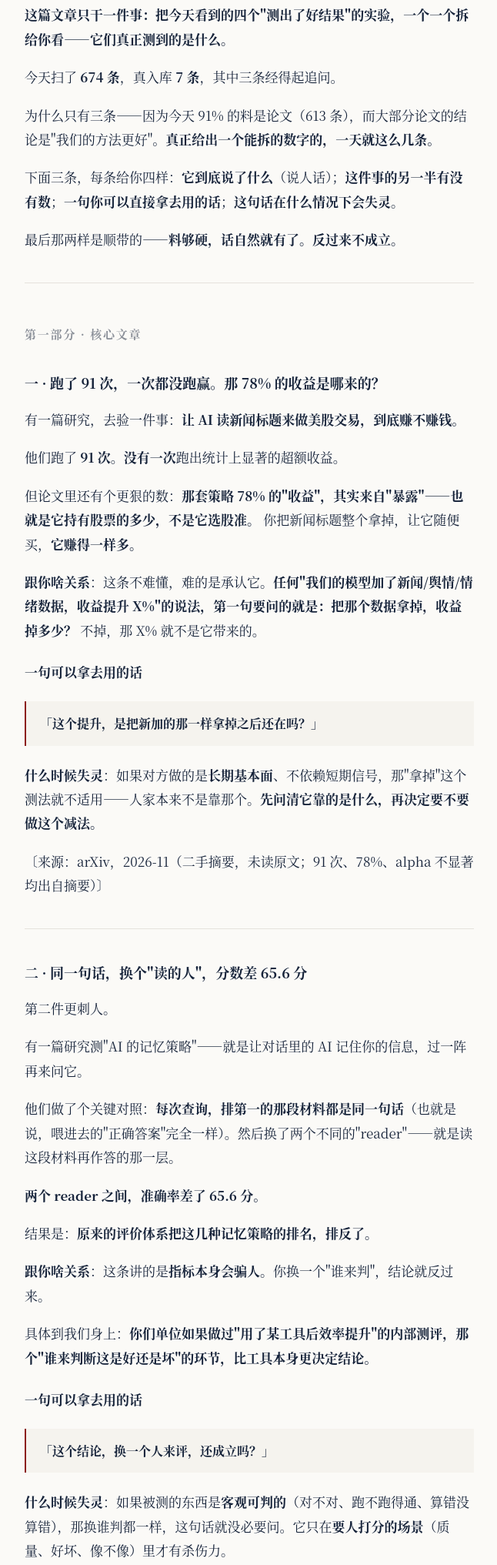
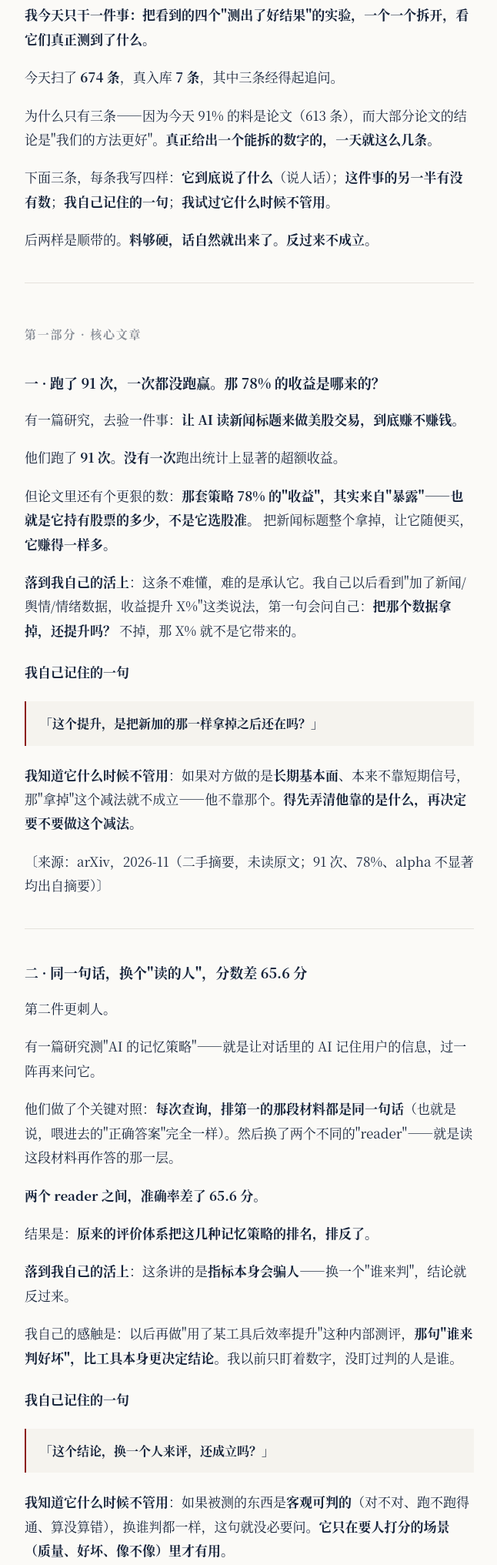
Before and after one commit to daorucuo/ai-citation-notes, a plain HTML site: page site/notes/ninety-one-runs-never-beat-the-market.html in a window 1280 px wide. Shown: the part 545-2578 px from the top of the page at 77% size, without its empty margins (316-962 px from the left). Drawn offline with Linux system fonts and the light colour scheme.

Commit message:
改人称：全文由「教你」改为「我学到」——消灭当老师的口吻
导演 11-18 指令：不要教训别人，说自己。改法：
- 跟你啥关系 → 落到我自己的活上
- 一句可以拿去用的话 → 我自己记住的一句
- 这句话什么时候会失灵 → 我知道它什么时候不管用
- 三把尺子——这张存下来 → 我给自己记的三句
- 全文「你」从 20+ 处降到 3 处，剩下三处都是引用原话（假媒体反问、厂商产品描述）

事实与数字一字未动。

```diff
--- a/site/notes/ninety-one-runs-never-beat-the-market.html
+++ b/site/notes/ninety-one-runs-never-beat-the-market.html
@@ -125,38 +125,38 @@
   <h1>91 次运行，一次都没跑赢。那 78% 的收益是哪来的？</h1>
   <p class="date">2026-11-18 · 技术 · 评测与测量</p>
 
-<div class="lead"><p>今天四条论文，各自用不同办法证明了同一件事 —— 你测出来的那个数，可能测的是尺子，不是对象。而 674 条候选里，91% 是我们根本不读的论文，中文源只有 5 条。</p></div>
+<div class="lead"><p>今天四条论文，各自用不同办法证明了同一件事 —— 我们测出来的那个数，可能测的是尺子，不是对象。而 674 条候选里，91% 是我们根本不读的论文，中文源只有 5 条。</p></div>
 <p class="src">源：arXiv 2026-11（二手摘要，未读原文）／Press-Gazette、Poynter、Class-Central、Digiday、CJR 2026-11-17（英文源）／X 上 57 个账号 213 条原文（一手，实读一部分）</p>
 
 <hr>
-<p><strong>这篇文章只干一件事：把今天看到的四个"测出了好结果"的实验，一个一个拆给你看——它们真正测到的是什么。</strong></p>
+<p><strong>我今天只干一件事：把看到的四个"测出了好结果"的实验，一个一个拆开，看它们真正测到了什么。</strong></p>
 <p>今天扫了 <strong>674 条</strong>，真入库 <strong>7 条</strong>，其中三条经得起追问。</p>
 <p>为什么只有三条——因为今天 91% 的料是论文（613 条），而大部分论文的结论是"我们的方法更好"。<strong>真正给出一个能拆的数字的，一天就这么几条。</strong></p>
-<p>下面三条，每条给你四样：<strong>它到底说了什么</strong>（说人话）；<strong>这件事的另一半有没有数</strong>；<strong>一句你可以直接拿去用的话</strong>；<strong>这句话在什么情况下会失灵</strong>。</p>
-<p>最后那两样是顺带的——<strong>料够硬，话自然就有了。反过来不成立。</strong></p>
+<p>下面三条，每条我写四样：<strong>它到底说了什么</strong>（说人话）；<strong>这件事的另一半有没有数</strong>；<strong>我自己记住的一句</strong>；<strong>我试过它什么时候不管用</strong>。</p>
+<p>后两样是顺带的。<strong>料够硬，话自然就出来了。反过来不成立。</strong></p>
 <hr>
 <h2>第一部分 · 核心文章</h2>
 <h3>一 · 跑了 91 次，一次都没跑赢。那 78% 的收益是哪来的？</h3>
 <p>有一篇研究，去验一件事：<strong>让 AI 读新闻标题来做美股交易，到底赚不赚钱。</strong></p>
 <p>他们跑了 <strong>91 次</strong>。<strong>没有一次</strong>跑出统计上显著的超额收益。</p>
-<p>但论文里还有个更狠的数：<strong>那套策略 78% 的"收益"，其实来自"暴露"——也就是它持有股票的多少，不是它选股准。</strong> 你把新闻标题整个拿掉，让它随便买，<strong>它赚得一样多。</strong></p>
-<p><strong>跟你啥关系</strong>：这条不难懂，难的是承认它。<strong>任何"我们的模型加了新闻/舆情/情绪数据，收益提升 X%"的说法，第一句要问的就是：把那个数据拿掉，收益掉多少？</strong> 不掉，那 X% 就不是它带来的。</p>
-<h4>一句可以拿去用的话</h4>
+<p>但论文里还有个更狠的数：<strong>那套策略 78% 的"收益"，其实来自"暴露"——也就是它持有股票的多少，不是它选股准。</strong> 把新闻标题整个拿掉，让它随便买，<strong>它赚得一样多。</strong></p>
+<p><strong>落到我自己的活上</strong>：这条不难懂，难的是承认它。我自己以后看到"加了新闻/舆情/情绪数据，收益提升 X%"这类说法，第一句会问自己：<strong>把那个数据拿掉，还提升吗？</strong> 不掉，那 X% 就不是它带来的。</p>
+<h4>我自己记住的一句</h4>
 <blockquote><p><strong>「这个提升，是把新加的那一样拿掉之后还在吗？」</strong></p></blockquote>
-<p><strong>什么时候失灵</strong>：如果对方做的是<strong>长期基本面</strong>、不依赖短期信号，那"拿掉"这个测法就不适用——人家本来不是靠那个。<strong>先问清它靠的是什么，再决定要不要做这个减法。</strong></p>
+<p><strong>我知道它什么时候不管用</strong>：如果对方做的是<strong>长期基本面</strong>、本来不靠短期信号，那"拿掉"这个减法就不成立——他不靠那个。<strong>得先弄清他靠的是什么，再决定要不要做这个减法。</strong></p>
 <p>〔来源：arXiv，2026-11（二手摘要，未读原文；91 次、78%、alpha 不显著均出自摘要）〕</p>
 <hr>
 <h3>二 · 同一句话，换个"读的人"，分数差 65.6 分</h3>
 <p>第二件更刺人。</p>
-<p>有一篇研究测"AI 的记忆策略"——就是让对话里的 AI 记住你的信息，过一阵再来问它。</p>
+<p>有一篇研究测"AI 的记忆策略"——就是让对话里的 AI 记住用户的信息，过一阵再来问它。</p>
 <p>他们做了个关键对照：<strong>每次查询，排第一的那段材料都是同一句话</strong>（也就是说，喂进去的"正确答案"完全一样）。然后换了两个不同的"reader"——就是读这段材料再作答的那一层。</p>
 <p><strong>两个 reader 之间，准确率差了 65.6 分。</strong></p>
 <p>结果是：<strong>原来的评价体系把这几种记忆策略的排名，排反了。</strong></p>
-<p><strong>跟你啥关系</strong>：这条讲的是<strong>指标本身会骗人</strong>。你换一个"谁来判"，结论就反过来。</p>
-<p>具体到我们身上：<strong>你们单位如果做过"用了某工具后效率提升"的内部测评，那个"谁来判断这是好还是坏"的环节，比工具本身更决定结论。</strong></p>
-<h4>一句可以拿去用的话</h4>
+<p><strong>落到我自己的活上</strong>：这条讲的是<strong>指标本身会骗人</strong>——换一个"谁来判"，结论就反过来。</p>
+<p>我自己的感触是：以后再做"用了某工具后效率提升"这种内部测评，<strong>那句"谁来判好坏"，比工具本身更决定结论</strong>。我以前只盯着数字，没盯过判的人是谁。</p>
+<h4>我自己记住的一句</h4>
 <blockquote><p><strong>「这个结论，换一个人来评，还成立吗？」</strong></p></blockquote>
-<p><strong>什么时候失灵</strong>：如果被测的东西是<strong>客观可判的</strong>（对不对、跑不跑得通、算错没算错），那换谁判都一样，这句话就没必要问。它只在<strong>要人打分的场景</strong>（质量、好坏、像不像）里才有杀伤力。</p>
+<p><strong>我知道它什么时候不管用</strong>：如果被测的东西是<strong>客观可判的</strong>（对不对、跑不跑得通、算没算错），换谁判都一样，这句就没必要问。<strong>它只在要人打分的场景（质量、好坏、像不像）里才有用。</strong></p>
 <p>〔来源：arXiv，2026-11（二手摘要，未读原文；65.6 分与"排名排反"出自摘要）〕</p>
 <hr>
 <h3>三 · 7,200 个学生、19 所大学：老师自己做的 AI 有用，统一发的没用</h3>
@@ -164,47 +164,47 @@
 <p><strong>19 所大学，7,200 名学生</strong>，做了一次对照实验。比的是两种 AI：</p>
 <ul><li><strong>一种由教这门课的老师自己设计</strong>（他知道学生会在哪儿卡住）</li><li><strong>一种是统一的通用聊天机器人</strong>（谁都能用那种）</li></ul>
 <p>结果：<strong>老师自己设计的那种，成绩涨了。通用那种，没用。</strong> 而且还有一条：<strong>学生的满意度，两种都没动。</strong></p>
-<p><strong>跟你啥关系</strong>：这条直接打在一个正在发生的事上——<strong>很多单位现在推 AI 的方式，是"统一采购、从上往下发"</strong>。</p>
-<p>而这次唯一的对照实验说的是：<strong>发下去的那一类，不涨成绩。涨成绩的是"教这门课的人自己做的"。</strong></p>
-<h4>一句可以拿去用的话</h4>
+<p><strong>落到我自己的活上</strong>：我原来默认"统一采购、从上往下发"是最高效的。这次唯一的对照实验把我说服了一半——<strong>发下去的那一类不涨成绩，涨成绩的是"教这门课的人自己做的"。</strong></p>
+<p>我现在的想法是：以后看一个 AI 项目，先去问它是谁设计的，而不是先问它用了什么模型。</p>
+<h4>我自己记住的一句</h4>
 <blockquote><p><strong>「这东西是谁设计的？是教这门课的人，还是采购部门？」</strong></p></blockquote>
-<p><strong>什么时候失灵</strong>：如果这个 AI 干的是<strong>标准化事务</strong>（报销、排课、查规章），那谁设计都一样，甚至采购的更好——因为它要的是稳定不是贴切。<strong>这条只在"要贴着具体的人的具体困难"的场景里成立。</strong></p>
+<p><strong>我知道它什么时候不管用</strong>：如果这个 AI 干的是<strong>标准化事务</strong>（报销、排课、查规章），谁设计都一样，甚至采购的更稳。<strong>这条只在"要贴着具体的人的具体困难"的时候成立。</strong></p>
 <p>〔来源：arXiv，2026-11（二手摘要，未读原文；19 校、7,200 人、满意度零结果出自摘要）〕</p>
 <hr>
 <h2>有一条是我自己拼出来的，得说清楚</h2>
-<blockquote><p><strong>今天这四条论文，各自用不同办法证明了同一件事：你测出来的那个数，可能测的是尺子，不是对象。</strong></p></blockquote>
+<blockquote><p><strong>今天这四条论文，各自用不同办法证明了同一件事：我们测出来的那个数，可能测的是尺子，不是对象。</strong></p></blockquote>
 <ul><li>第一条：<strong>78% 的收益</strong>，是"暴露"不是"选择"</li><li>第二条：<strong>65.6 分的差距</strong>，来自"谁来读"，不是"记得准不准"</li><li>第三条：<strong>成绩涨了满意度没动</strong>——两个指标，两个方向</li><li>还有一条没细写：<strong>只换裁判最多动 7.2 分、只换提问方式动 9.3 分，而且他们是在试卷本身上调的参</strong></li></ul>
 <h3>⚠️ 但这个"同一件事"是我拼的，不是任何一篇说的</h3>
 <p>四篇论文互不引用，行当也不同（美股回测／对话记忆／课堂教学／评测方法）。<strong>"它们都在说尺子"这句话是我读出来的，原文没有这个说法。</strong></p>
-<p>⇒ 它是个<strong>假设</strong>，不是发现。要验它，得看这四篇的作者会不会同意"你们其实在说同一件事"——<strong>我猜至少第一篇不会同意。</strong></p>
+<p>⇒ 它是个<strong>假设</strong>，不是发现。要验它，得看这四篇的作者会不会同意"这四篇其实在说同一件事"——<strong>我猜至少第一篇不会同意。</strong></p>
 <hr>
 <h2>第二部分 · 其他值得知道的</h2>
 <p><strong>这一部分的料和上面不一样：它们全部来自英文源。</strong></p>
 <p>今天 674 条候选里，<strong>中文源只有 5 条</strong>——剩下 613 条是 arXiv 论文、56 条是英文媒体。下面这四件事，中文源里一条都没有。</p>
-<p>你在我这儿读完就够了，不用去哪儿找原文。</p>
+<p>这些我自己读完了，记在这儿。</p>
 <h3>一 · 一份"假媒体"的实测：12 个记者，查无此人</h3>
 <p>有人查了三家看起来很正常的 B2B 行业媒体，发现<strong>里面 12 个以上的"记者"根本不存在</strong>——头像是生成的，履历是编的，文章全是 AI 写的。</p>
 <p>这个站的月访问量只有 <strong>166</strong>。</p>
 <p>但重点是下一步：<strong>当有人去质疑时，对方的回应是——「请你先证明你不是机器人」。</strong></p>
-<p><strong>跟你啥关系</strong>：这条最值钱的不是"有假媒体"，是<strong>它把举证责任反过来了</strong>。以后你收到某个"行业媒体"的采访、约稿、评奖邀请，先去看它的人是不是真的存在——<strong>这比看它写得好不好有用。</strong></p>
+<p><strong>我自己记下来的一点</strong>：这条最值钱的不是"有假媒体"，是<strong>它把举证责任反过来了</strong>。我以后收到某个"行业媒体"的采访、约稿、评奖邀请，会先去看它的人是不是真的存在——<strong>这比看它写得好不好有用。</strong></p>
 <h3>二 · 80 多家出版社，要给"引用"建一本账</h3>
 <p>一个由英美出版社组成的联盟（SPUR）在做一件事：<strong>给"引用"建账</strong>——内容怎么被使用的要先声明、被谁用了要看得见、被无视的时候要能拿出证据。</p>
 <p>同一天，<strong>《每日邮报》的母公司也加入了这个联盟</strong>。</p>
-<p><strong>跟你啥关系</strong>：这就是我们第一条讲的那件事的另一头——<strong>AI 回答里提到谁，现在有人要收费、有人要记账。</strong> 内容这一行正在从"被白用"往"必须有账"走。</p>
+<p><strong>我自己记下来的一点</strong>：这就是第一条那件事的另一头——<strong>AI 回答里提到谁，现在有人要收费、有人要记账。</strong> 内容这一行正在从"被白用"往"必须有账"走。</p>
 <h3>三 · 路透社的记者，授权罢工</h3>
 <p>路透社的记者投票授权罢工，理由是<strong>要公司把"AI 不许用来裁人"写进合同</strong>。</p>
-<p><strong>跟你啥关系</strong>：这是我们上周记过的那条线的延续——<strong>编辑部里，AI 的问题已经不是"好不好用"，是"用了之后谁走"。</strong></p>
+<p><strong>我自己记下来的一点</strong>：这是我们上周记过的那条线的延续——<strong>编辑部里，AI 的问题已经不是"好不好用"，是"用了之后谁走"。</strong></p>
 <h3>四 · Coursera 收购了 Udemy，却"故意"没合并</h3>
 <p>在线教育两大平台合并了，但<strong>课程和用户体系故意没有打通</strong>。</p>
-<p><strong>跟你啥关系</strong>：这条对做教育的人有意义——<strong>两家合了却不合，说明它们自己也知道两边的用户不是一种人。</strong> 这跟第三条（老师自己设计的 AI 才有用）是同一个道理的另一种说法。</p>
+<p><strong>我自己记下来的一点</strong>：<strong>两家合了却不合，说明它们自己也知道两边的用户不是一种人。</strong> 这跟第三条（老师自己设计的才有用）是同一个道理的另一种说法。</p>
 <hr>
 <h3>五 · GPT-6.2 已经上线了，而且分了两个版本</h3>
 <p>一条产品公告：<strong>GPT-6.2 Astra 和 GPT-6.2 Sol 已经可用</strong>。Astra 在一项叫 WANDR 的基准上得分 <strong>0.783</strong>，比上一代 GPT-6 Astra <strong>高 0.095</strong>，<strong>每次任务成本约 12.54 美元</strong>。</p>
-<p><strong>跟你啥关系</strong>：这就是"模型又换代了"最具体的一次。<strong>如果你的单位还在讨论"要不要上 AI"，那讨论的对象已经换了三轮。</strong> 值得知道的是——<strong>它现在按"每次任务多少钱"报价了，不是按 token。</strong></p>
+<p><strong>我自己记下来的一点</strong>：这就是"模型又换代了"最具体的一次。<strong>很多地方还在讨论"要不要上 AI"，可讨论的对象已经换了三轮。</strong> 我注意到的是——<strong>它现在按"每次任务多少钱"报价，不是按 token 了。</strong></p>
 <h3>六 · 一个监控平台一年要 83,700 美元，他们做了个免费的</h3>
 <p>一家做 AI 编程的公司讲了件具体的事：某领先的监控平台，光是为了"监控你的应用、发现问题"，<strong>一年要 83,700 美元</strong>。于是他们自己做了个替代品，<strong>完全免费</strong>，而且明确说"这不是原型"。</p>
 <p>同一天他们还放了个判断：<strong>"Agent 群体"是下一个规模法则</strong>——先是预训练、然后是推理，现在是<strong>同时在干活的 agent 数量</strong>。在 13 个任务上，多个 agent 协作最高快了 <strong>4 倍</strong>。</p>
-<p><strong>跟你啥关系</strong>：<strong>83,700 美元这个数，跟昨天那个 8,100 美元的 PDF 签名费，是同一类东西。</strong> 按人头、按年收钱的软件，正在被"我们自己做一个"顶掉。你单位的软件预算表，值得按这个逻辑过一遍。</p>
+<p><strong>我自己记下来的一点</strong>：<strong>83,700 美元，跟昨天那个 8,100 美元的 PDF 签名费，是同一类东西。</strong> 按人头、按年收钱的软件，正在被"自己做一个"顶掉。我下次过软件预算表，会按这个逻辑看一遍。</p>
 <hr>
 <h2>今天没看到什么</h2>
 <p><strong>设计和房地产，今天一个源都没有。</strong> 这两个行当今天的观察<strong>不存在</strong>。不是"没事发生"，是<strong>没看</strong>。</p>
@@ -213,15 +213,15 @@
 <p><strong>问题不在抓得少，在判不过来。</strong> 今天真入库 7 条，说明料是够的。</p>
 <hr>
 <h2>一句话</h2>
-<blockquote><p><strong>今天所有"涨了""提升了""显著"的说法，都值得先问一句：把新加的那一样拿掉，它还涨吗？</strong></p></blockquote>
+<blockquote><p><strong>今天所有"涨了""提升了""显著"的说法，我以后都先问自己一句：把新加的那一样拿掉，它还涨吗？</strong></p></blockquote>
 <p>今天这四条，问下去，<strong>有三条站不住。</strong></p>
 <hr>
-<h2>三把尺子 —— 这张存下来</h2>
-<p>以后再看到这三个句式，先问一刀：</p>
+<h2>我给自己记的三句</h2>
+<p>以后再碰到这三个句式，我自己先停一下：</p>
 <p><strong>① 看到「加了 X 之后效果提升 Y%」</strong> → 问：<strong>把 X 拿掉，它还提升吗？</strong> ⚠️ 失灵：对方做的是长期基本面、本来不靠这个时，别做这个减法。</p>
 <p><strong>② 看到「测评显示 A 比 B 好」</strong> → 问：<strong>换一个人来评，还成立吗？</strong> ⚠️ 失灵：被测的是客观可判的东西（对错、跑不跑通）时，换谁都一样，不用问。</p>
 <p><strong>③ 看到「我们统一买了 AI 发给下面用」</strong> → 问：<strong>这东西是谁设计的？</strong> ⚠️ 失灵：干的是标准化事务（报销／排课／查规章）时，采购的反而更好。</p>
-<p><strong>三句都用不上，说明对方给的是一句废话。</strong></p>
+<p><strong>三句都用不上，大概说明对方给的是一句废话。</strong></p>
 
   <footer>
     <a href="/llms.txt">llms.txt</a> · <a href="https://github.com/daorucuo">GitHub</a> · 本站文字内容 CC BY 4.0
```
